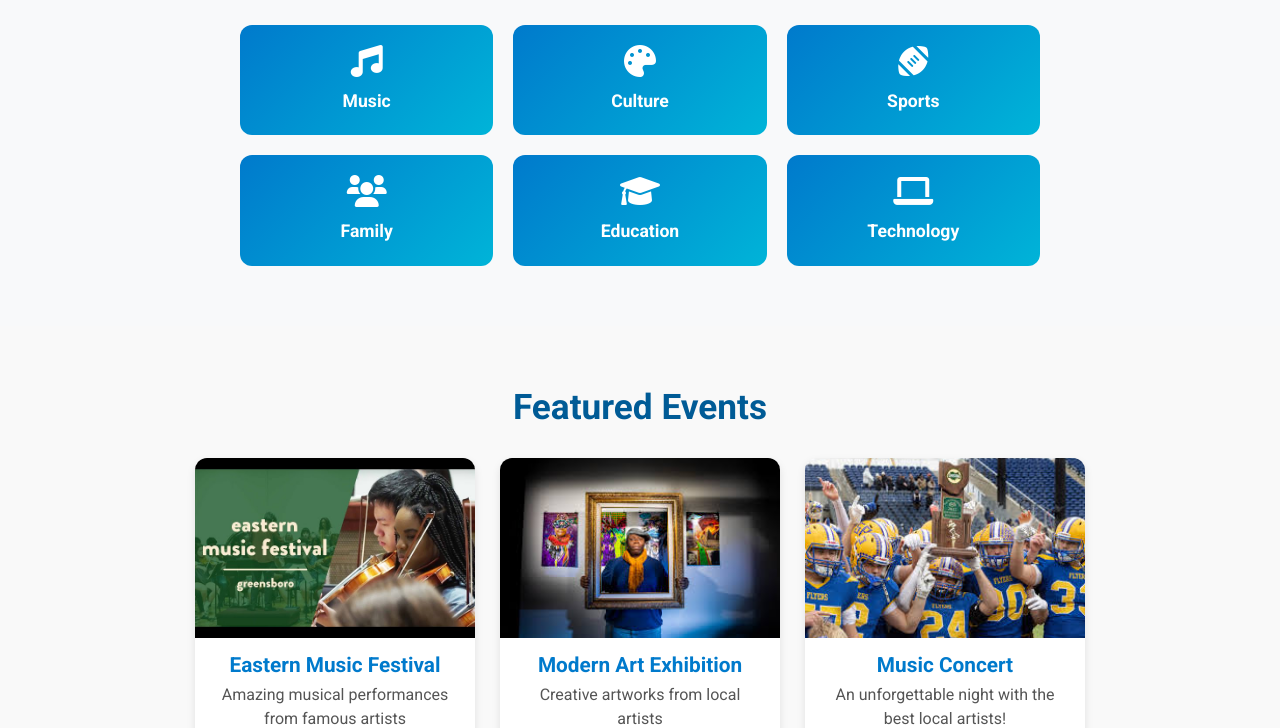
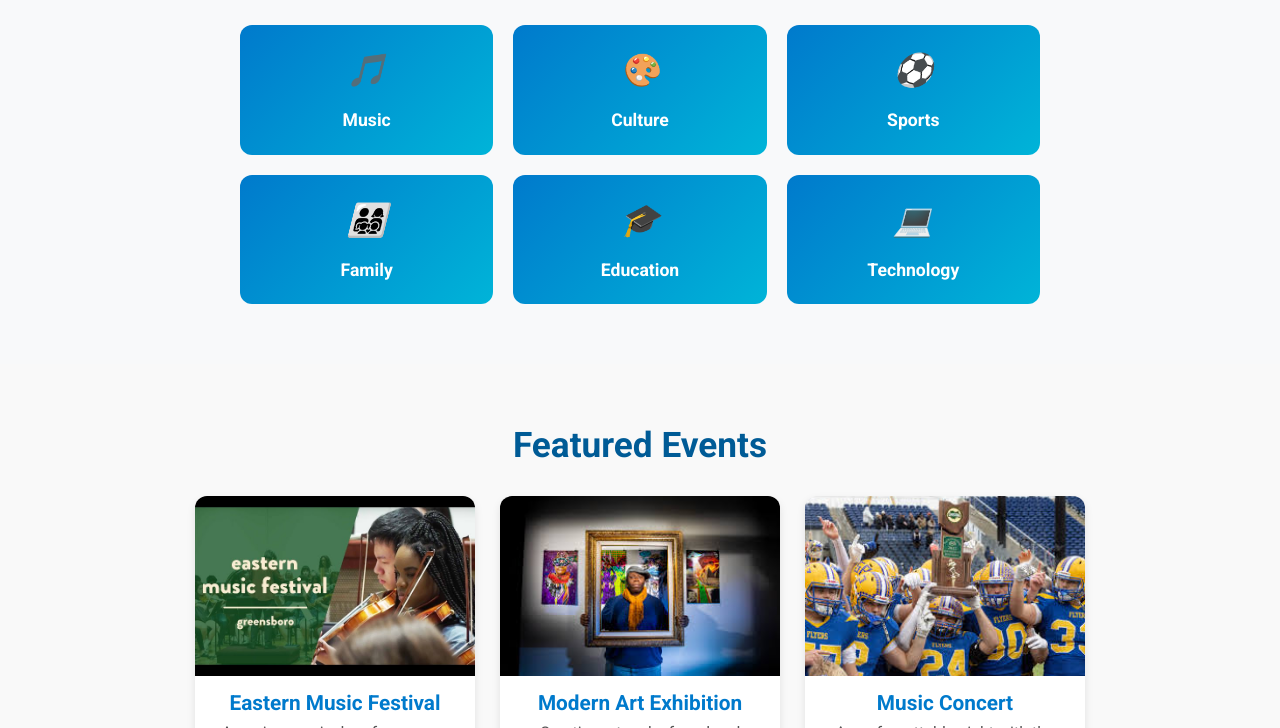
Before and after one commit to AbdAlrhmanAbukm/City-Events-Directory, a website: page index.html in a window 1280 px wide. Shown: the part 554-1282 px from the top of the page. Drawn offline with nearby package versions, Linux system fonts and the light colour scheme.

Commit message:
Fix impage category

```diff
--- a/assets/css/styles.css
+++ b/assets/css/styles.css
@@ -449,6 +449,18 @@ footer a:hover {
     font-size: 2rem;
 }
 
+/* Emoji icons for categories */
+.category-btn i:before {
+    content: "🎵"; /* Default Music */
+}
+
+.category-btn:nth-child(1) i:before { content: "🎵"; } /* Music */
+.category-btn:nth-child(2) i:before { content: "🎨"; } /* Culture */
+.category-btn:nth-child(3) i:before { content: "⚽"; } /* Sports */
+.category-btn:nth-child(4) i:before { content: "👨‍👩‍👧‍👦"; } /* Family */
+.category-btn:nth-child(5) i:before { content: "🎓"; } /* Education */
+.category-btn:nth-child(6) i:before { content: "💻"; } /* Technology */
+
 /* ===== تصميم صديقك - Featured Events ===== */
 .featured-events {
     padding: 60px 30px;
--- a/index.html
+++ b/index.html
@@ -7,8 +7,6 @@
 
     <!-- Bootstrap CSS -->
     <link href="https://cdn.jsdelivr.net/npm/bootstrap@5.3.0/dist/css/bootstrap.min.css" rel="stylesheet">
-    <!-- Font Awesome -->
-    <link rel="stylesheet" href="https://cdnjs.cloudflare.com/ajax/libs/font-awesome/6.0.0/css/all.min.css">
     <!-- Google Fonts -->
     <link href="https://fonts.googleapis.com/css2?family=Roboto:wght@300;400;500;700&display=swap" rel="stylesheet">
     <!-- Custom CSS -->
@@ -59,27 +57,27 @@
             <h2>Quick Categories</h2>
             <div class="categories-grid">
                 <button class="category-btn" onclick="filterByCategory('Music')">
-                    <i class="fas fa-music"></i>
+                    <i></i>
                     Music
                 </button>
                 <button class="category-btn" onclick="filterByCategory('Culture')">
-                    <i class="fas fa-palette"></i>
+                    <i></i>
                     Culture
                 </button>
                 <button class="category-btn" onclick="filterByCategory('Sports')">
-                    <i class="fas fa-football"></i>
+                    <i></i>
                     Sports
                 </button>
                 <button class="category-btn" onclick="filterByCategory('Family')">
-                    <i class="fas fa-users"></i>
+                    <i></i>
                     Family
                 </button>
                 <button class="category-btn" onclick="filterByCategory('Education')">
-                    <i class="fas fa-graduation-cap"></i>
+                    <i></i>
                     Education
                 </button>
                 <button class="category-btn" onclick="filterByCategory('Technology')">
-                    <i class="fas fa-laptop"></i>
+                    <i></i>
                     Technology
                 </button>
             </div>
```
Also changed, not shown: about.html (+0 -2 lines), contact.html (+0 -2 lines), event.html (+0 -2 lines), events.html (+0 -2 lines).
